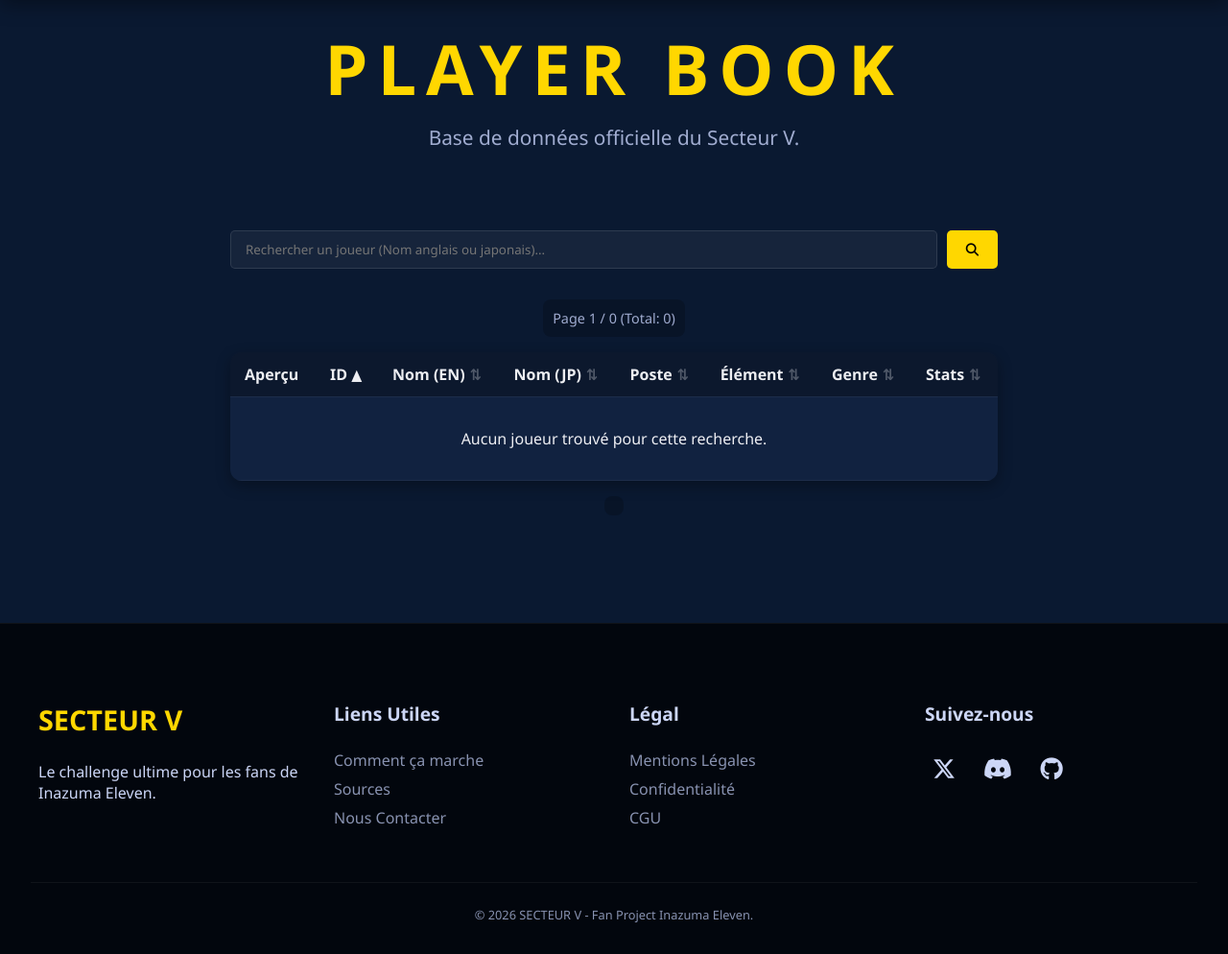
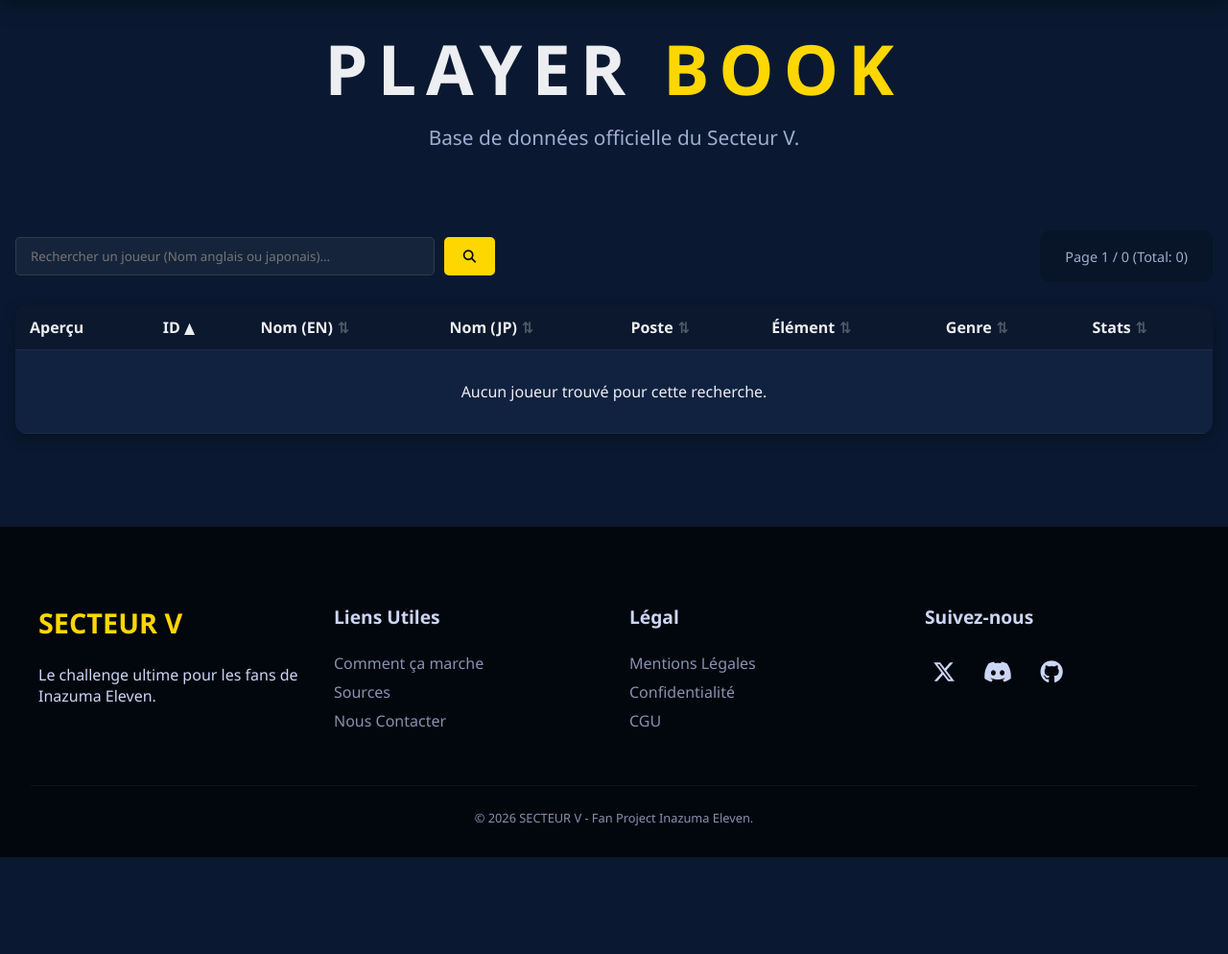
Before and after one commit to killian1307/secteur-v, a PHP site: page /playerbook.php in a window 1280 px wide. Shown: the part 80-1074 px from the top of the page at 96% size. After the commit the page ends 973 px from the top, so only its background shows below. Run offline with PHP 8.4, Linux system fonts and the light colour scheme; the visitor is signed in with stand-in values (Sample User, id 1); data that the repository does not hold is empty.

Commit message:
responsive playerbook + hotfix profile redirect

```diff
--- a/playerbook.php
+++ b/playerbook.php
@@ -11,14 +11,13 @@ if (!isset($_SESSION['user_id'])) {
 require 'assets/header.php';
 require 'assets/footer.php';
 
-// --- LOGIQUE DE TRI ET RECHERCHE ---
+// Logique tri + recherche
 
 // 1. Paramètres par défaut
 $page = isset($_GET['page']) ? (int)$_GET['page'] : 1;
-$limit = 50; // Joueurs par page
+$limit = 50;
 $offset = ($page - 1) * $limit;
 
-// Colonnes autorisées pour le tri (Sécurité anti-injection SQL)
 $allowed_sorts = ['id', 'name_en', 'name_jp', 'position', 'element', 'gender', 'total_stats'];
 $sort = isset($_GET['sort']) && in_array($_GET['sort'], $allowed_sorts) ? $_GET['sort'] : 'id';
 $order = isset($_GET['order']) && $_GET['order'] === 'DESC' ? 'DESC' : 'ASC';
@@ -26,7 +25,7 @@ $order = isset($_GET['order']) && $_GET['order'] === 'DESC' ? 'DESC' : 'ASC';
 // Recherche
 $search = isset($_GET['search']) ? trim($_GET['search']) : '';
 
-// 2. Construction de la requête
+// Construction de la requête
 $sql = "SELECT * FROM players";
 $params = [];
 
@@ -38,12 +37,12 @@ if ($search) {
 
 $sql .= " ORDER BY $sort $order LIMIT $limit OFFSET $offset";
 
-// 3. Exécution requête principale
+// Exécution requête principale
 $stmt = $pdo->prepare($sql);
 $stmt->execute($params);
 $players = $stmt->fetchAll();
 
-// 4. Compter le total (pour la pagination)
+// Compter le total (pour la pagination)
 $sqlCount = "SELECT COUNT(*) FROM players";
 if ($search) {
     $sqlCount .= " WHERE name_en LIKE ? OR name_jp LIKE ?";
@@ -53,16 +52,15 @@ $stmtCount->execute($search ? [$params[0], $params[1]] : []);
 $totalPlayers = $stmtCount->fetchColumn();
 $totalPages = ceil($totalPlayers / $limit);
 
-// --- FONCTION HELPER POUR LES LIENS ---
-// Permet de garder le tri et la recherche quand on change de page
-function getLink($newPage, $newSort = null, $currentSearch) {
+// Fonction pour les liens
+function getLink($newPage, $newSort = null, $currentSearch = '') {
     global $page, $sort, $order;
 
     $p = $newPage ?? $page;
     $s = $newSort ?? $sort;
     $o = $order;
 
-    // Si on clique sur la colonne déjà active, on inverse l'ordre
+    // Si clic sur colonne déjà active, inverse l'ordre
     if ($newSort && $newSort === $sort) {
         $o = ($order === 'ASC') ? 'DESC' : 'ASC';
     } elseif ($newSort) {
@@ -73,7 +71,7 @@ function getLink($newPage, $newSort = null, $currentSearch) {
     return "?page=$p&sort=$s&order=$o&search=" . urlencode($currentSearch);
 }
 
-// Fonction pour afficher une flèche de tri
+// Fonction pour afficher la flèche de tri
 function sortArrow($colName) {
     global $sort, $order;
     if ($sort === $colName) {
@@ -91,10 +89,11 @@ $header->render();
 <main class="playerbook-container">
 
     <div class="pb-header">
-        <h1>Player <span style="color:var(--primary-purple)">Book</span></h1>
+        <h1 class="player-h1">Player <span style="color:var(--primary-purple)">Book</span></h1>
         <p class="subtitle">Base de données officielle du Secteur V.</p>
     </div>
 
+    <div class="controls-wrapper">
         <form method="GET" class="search-bar-container">
             <input type="hidden" name="sort" value="<?php echo htmlspecialchars($sort); ?>">
             <input type="hidden" name="order" value="<?php echo htmlspecialchars($order); ?>">
@@ -116,6 +115,7 @@ $header->render();
             <?php if ($page < $totalPages): ?>
                 <a href="<?php echo getLink($page + 1, null, $search); ?>" class="page-btn">Suivant →</a>
             <?php endif; ?>
+        </div>
     </div>
 
     <div class="table-responsive">
@@ -159,16 +159,6 @@ $header->render();
         </table>
     </div>
 
-    <div class="pagination bottom">
-        <?php if ($page > 1): ?>
-            <a href="<?php echo getLink($page - 1, null, $search); ?>" class="page-btn">← Précédent</a>
-        <?php endif; ?>
-
-        <?php if ($page < $totalPages): ?>
-            <a href="<?php echo getLink($page + 1, null, $search); ?>" class="page-btn">Suivant →</a>
-        <?php endif; ?>
-    </div>
-
 </main>
 
 <?php
--- a/profile.php
+++ b/profile.php
@@ -4,7 +4,7 @@ require 'db.php';
 
 // Si l'utilisateur n'est pas connecté, redirige vers l'accueil
 if (!isset($_SESSION['user_id'])) {
-    header("Location: discord_login.php");
+    header("Location: index.php");
     exit;
 }
 
--- a/style-playerbook.css
+++ b/style-playerbook.css
@@ -1,7 +1,9 @@
-/* style-playerbook.css */
+.player-h1 {
+    color: var(--text-primary);
+}
+.playerbook-container {
 
-.playerbook-container {
-    max-width: 1200px;
+    width: 100%;
     margin: 0 auto;
     padding: 2rem 1rem;
 }
@@ -9,15 +11,6 @@
 .pb-header {
     text-align: center;
     margin-bottom: 2rem;
-}
-
-/* --- BARRE DE RECHERCHE --- */
-.search-bar-container {
-    display: flex;
-    justify-content: center;
-    gap: 10px;
-    margin-bottom: 2rem;
-    width: 100%;
 }
 
 .search-bar-container input {
@@ -50,22 +43,6 @@
     border-radius: 5px;
 }
 
-/* --- PAGINATION --- */
-.pagination {
-    display: flex;
-    justify-content: space-between;
-    align-items: center;
-    margin-bottom: 1rem;
-    background: rgba(0, 0, 0, 0.2);
-    padding: 10px;
-    border-radius: 8px;
-}
-.pagination.bottom {
-    margin-top: 1rem;
-    justify-content: center;
-    gap: 20px;
-}
-
 .page-btn {
     background: rgba(255, 255, 255, 0.1);
     color: #fff;
@@ -81,20 +58,21 @@
 .page-info {
     color: var(--text-secondary);
     font-size: 0.9rem;
+    margin: 0 10px;
 }
 
-/* --- TABLEAU --- */
+/* tableau */
 .table-responsive {
     overflow-x: auto;
     background: var(--background-card);
     border-radius: 12px;
     box-shadow: 0 5px 15px rgba(0,0,0,0.3);
+    width: 100%;
 }
 
 .player-table {
     width: 100%;
     border-collapse: collapse;
-    min-width: 800px; /* Force le scroll sur mobile */
 }
 
 .player-table th, .player-table td {
@@ -105,7 +83,7 @@
 
 .player-table th {
     background: rgba(0, 0, 0, 0.3);
-    position: sticky; /* En-têtes fixes lors du scroll */
+    position: sticky;
     top: 0;
     z-index: 10;
 }
@@ -136,7 +114,7 @@
 .font-bold { font-weight: bold; }
 .stat-cell { font-family: monospace; font-size: 1.1rem; color: #f1c40f; }
 
-/* --- BADGES --- */
+/* Badges */
 .badge {
     padding: 4px 8px;
     border-radius: 4px;
@@ -148,9 +126,9 @@
 
 /* Éléments */
 .elem-fire { background: #e74c3c; color: #fff; }
-.elem-wind { background: #2ecc71; }
-.elem-wood { background: #27ae60; color: #fff;} /* Forest en anglais souvent */
-.elem-earth { background: #e67e22; }
+.elem-wind { background: #34c8db; }
+.elem-forest { background: #27ae60; color: #fff;}
+.elem-mountain { background: #e67e22; }
 .elem-void { background: #95a5a6; }
 
 /* Positions */
@@ -158,3 +136,65 @@
 .pos-df { background: #3498db; color: #fff; }
 .pos-mf { background: #2ecc71; }
 .pos-fw { background: #e74c3c; color: #fff; }
+
+/* Conteneur des contrôles */
+.controls-wrapper {
+    display: flex;
+    justify-content: space-between;
+    align-items: center;
+    gap: 20px;
+    margin-bottom: 1.5rem;
+    width: 100%;
+}
+
+
+/* Barre de recherche */
+
+.search-bar-container {
+    display: flex;
+    gap: 10px;
+    margin-bottom: 0;
+    width: auto;
+    flex-grow: 1;
+    justify-content: flex-start;
+    max-width: 500px;
+}
+
+/* Navigation entre les pages de la liste */
+.pagination {
+    margin-bottom: 0;
+    padding: 1rem;
+    border-radius: 10px;
+    background: rgba(0, 0, 0, 0.2);
+    white-space: nowrap;
+}
+
+/* Responsive */
+@media (max-width: 900px) {
+    .controls-wrapper {
+        flex-direction: column;
+        align-items: stretch;
+    }
+
+    .search-bar-container {
+        max-width: 100%;
+    }
+
+    .pagination {
+        padding: 0.5rem;
+        font-size: 0.7rem;
+        width: 100%;
+        box-sizing: border-box;
+        justify-content: center;
+        background: none;
+    }
+
+    .page-btn {
+        padding: 6px 10px;
+        font-size: 0.7rem;
+    }
+
+    .page-info {
+        font-size: 0.6rem;
+    }
+}
```
Lines whose indentation alone changed are shown as unchanged.
